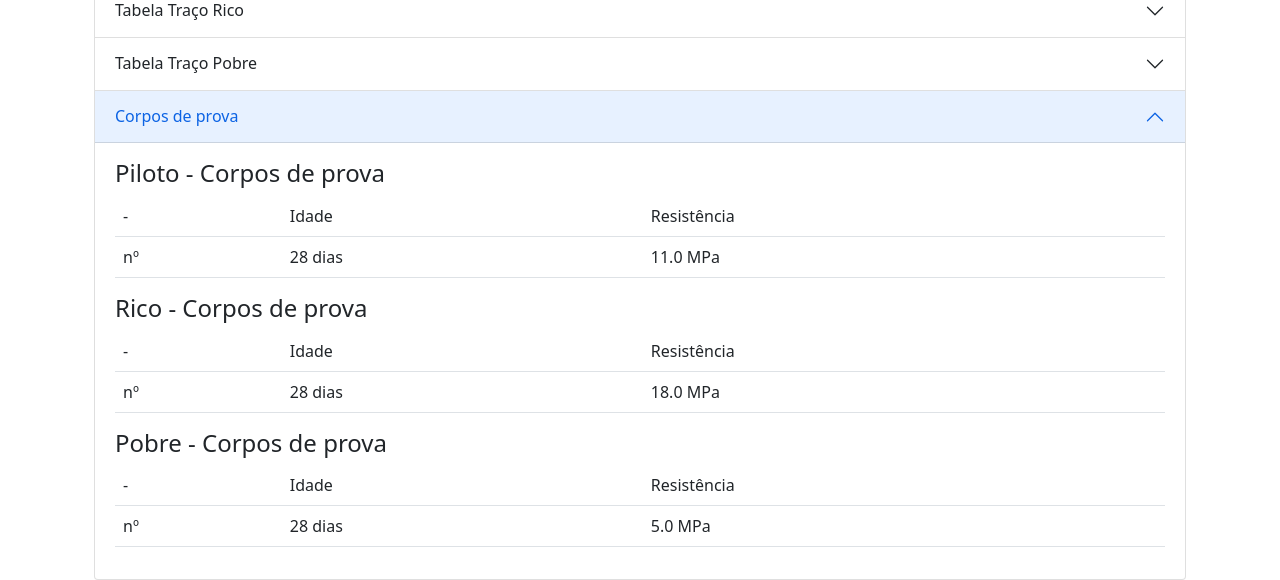
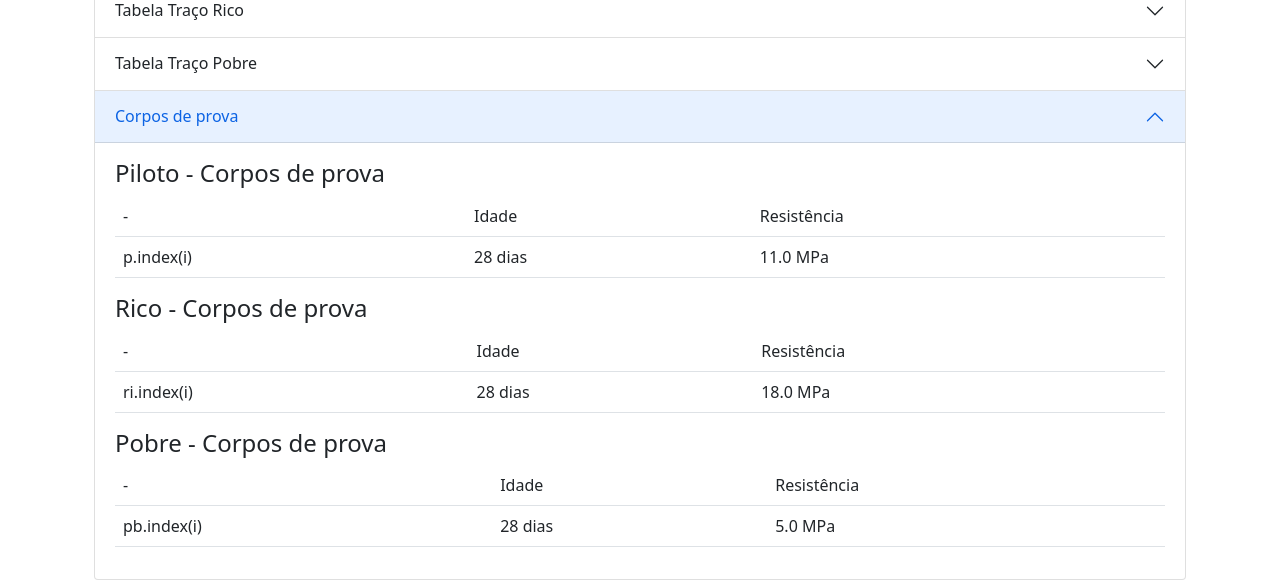
Before and after one commit to vin-duo/appv4, a Flask app: page /resultados/2 in a window 1280 px wide, after a click on "Corpos de prova". Shown: the part 324-904 px from the top of the page. Run offline with Flask 2, Linux system fonts and the light colour scheme; data comes from the database, SQL or seed files in the repository; some libraries are stand-ins or nearby versions.

Commit message:
ajustestemplate

```diff
--- a/app/templates/corpo_de_prova.html
+++ b/app/templates/corpo_de_prova.html
@@ -55,7 +55,7 @@
                 <br>
                 <input size="3" type="number" step="any" class="form-control" value="" name="resistencia_pobre", placeholder='Corpo de prova Pobre (MPa)'>
                 <br>
-                <input type="submit" class="btn btn-secondary" value="Adicionar Corpo de prova">
+                <input type="submit" class="btn btn-secondary" value="Adicionar">
             </form>
         </div>
 
--- a/app/templates/resultados.html
+++ b/app/templates/resultados.html
@@ -206,7 +206,7 @@
                     </tr>
                 {% for i in p %}
                     <tr>
-                    <td>nº</td>
+                    <td>p.index(i)</td>
                     <td>{{ i.idade }} dias</td>
                     <td>{{ i.resistencia }} MPa</td>
                     </tr>
@@ -222,7 +222,7 @@
                     </tr>
                 {% for i in ri %}
                     <tr>
-                    <td>nº</td>
+                    <td>ri.index(i)</td>
                     <td>{{ i.idade }} dias</td>
                     <td>{{ i.resistencia }} MPa</td>
                     </tr>
@@ -238,7 +238,7 @@
                     </tr>
                 {% for i in pb %}
                     <tr>
-                    <td>nº</td>
+                    <td>pb.index(i)</td>
                     <td>{{ i.idade }} dias</td>
                     <td>{{ i.resistencia }} MPa</td>
                     </tr>
```
